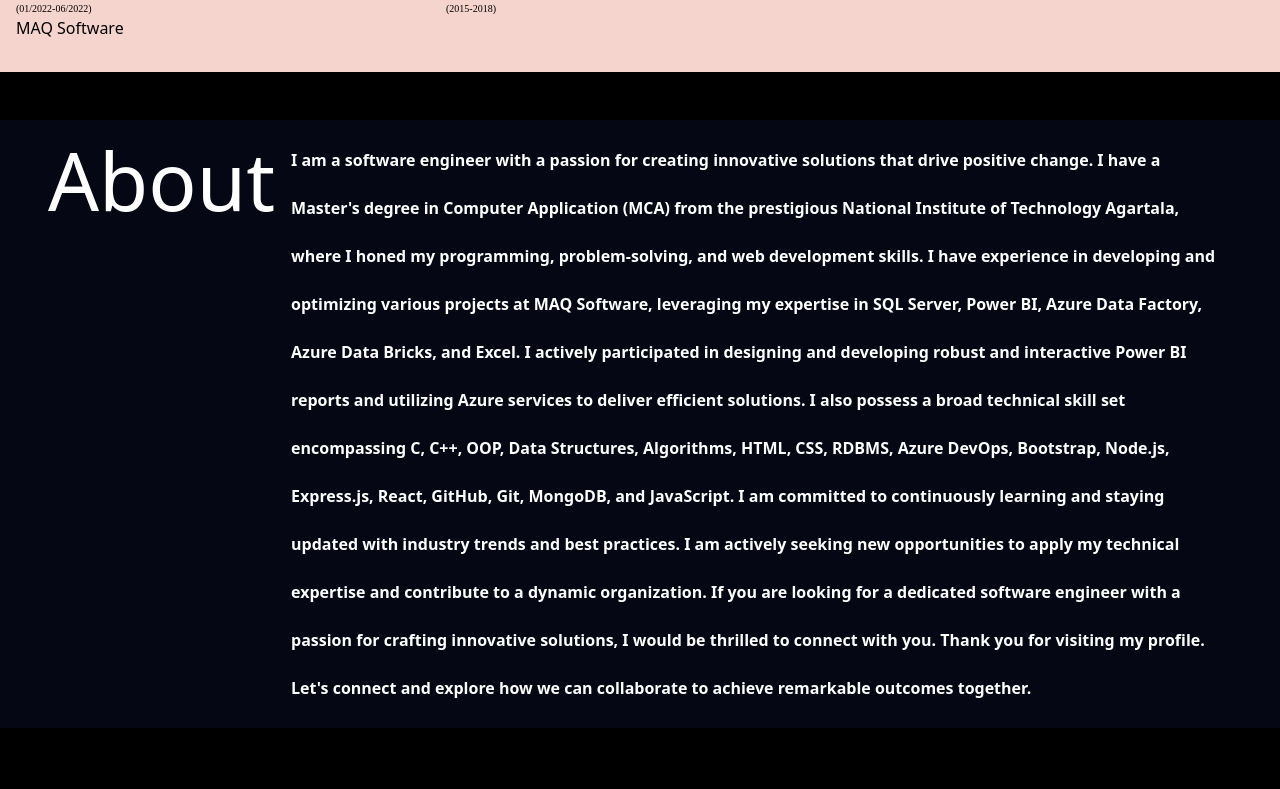
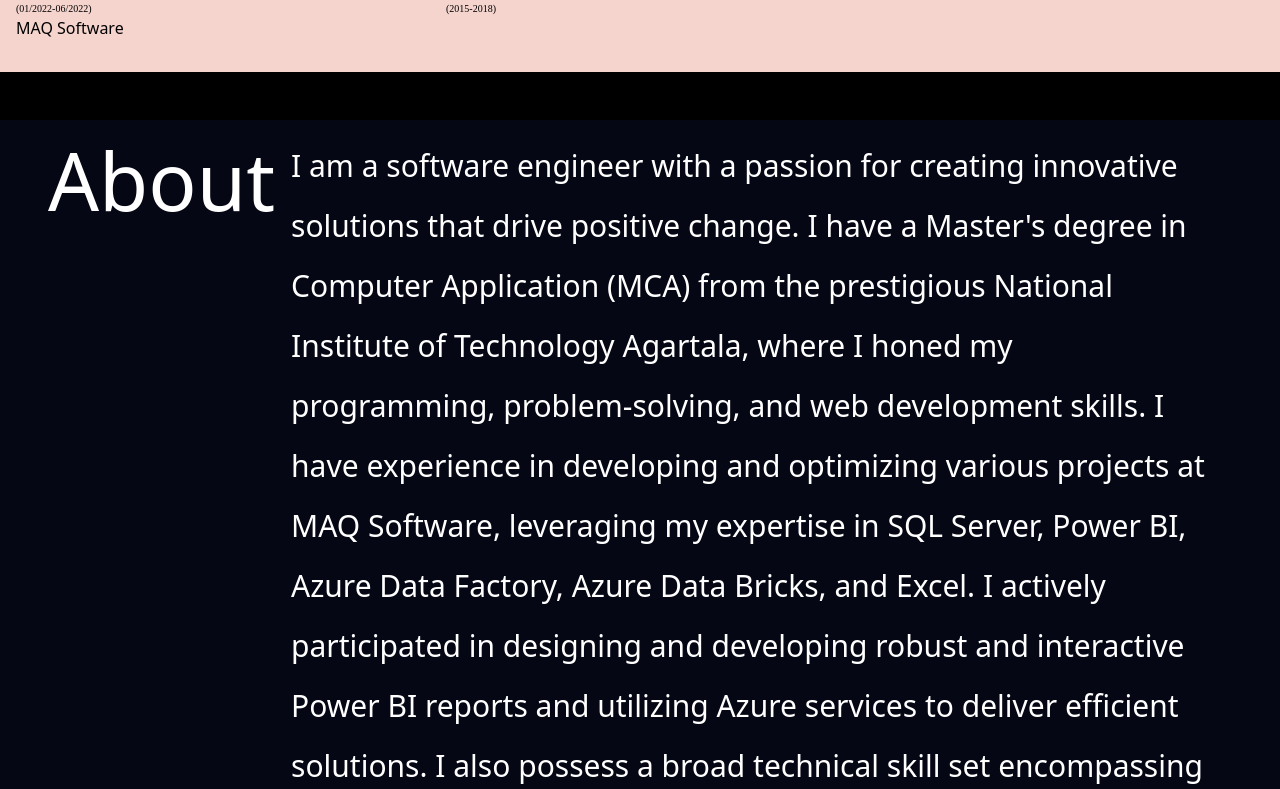
Before and after one commit to Ankitthakur2/Web-Portfolio, a React (Create React App) app: page / in a window 1280 px wide. Shown: the part 1330-2119 px from the top of the page. Built offline with nearby package versions, Linux system fonts and the light colour scheme; the HTML template or start-up script is replaced by a standard one; a web font is replaced by a local one.

Commit message:
Update experience.css

```diff
--- a/src/routes/experience.css
+++ b/src/routes/experience.css
@@ -9,8 +9,9 @@
 .Intro{
    color:white;
   padding:1rem;
-  font-weight:600;
-  line-height: 3;
+
+  font-size:30px;
+  line-height: 2;
 }
 
 .intro {
```
